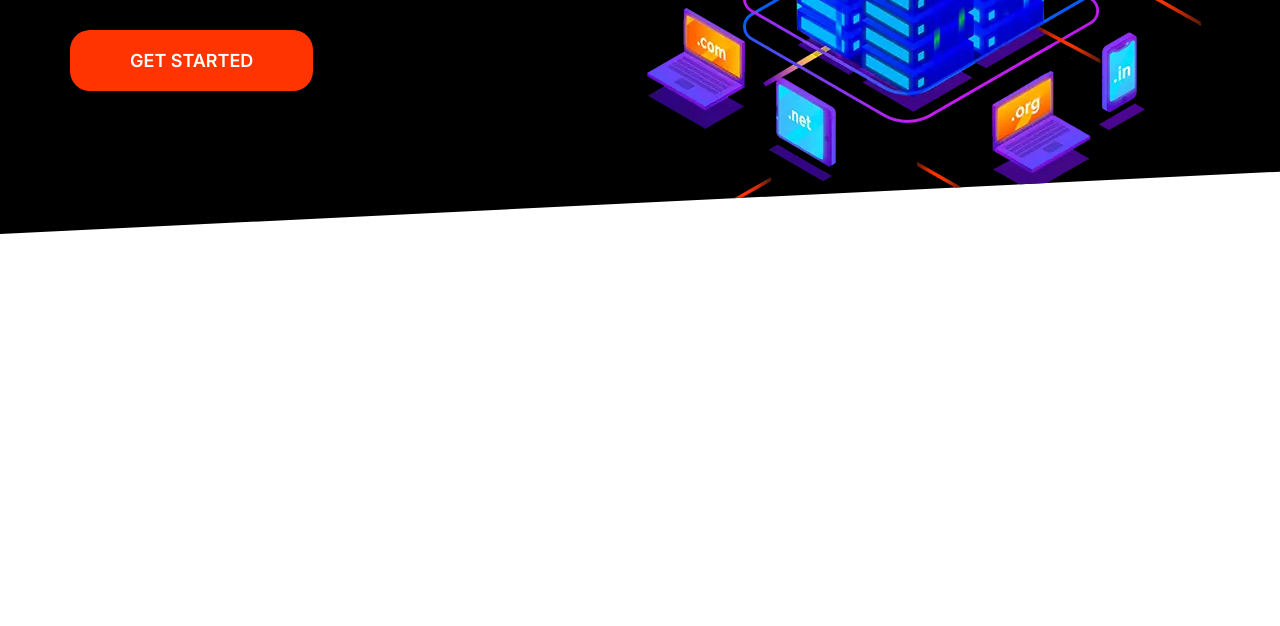
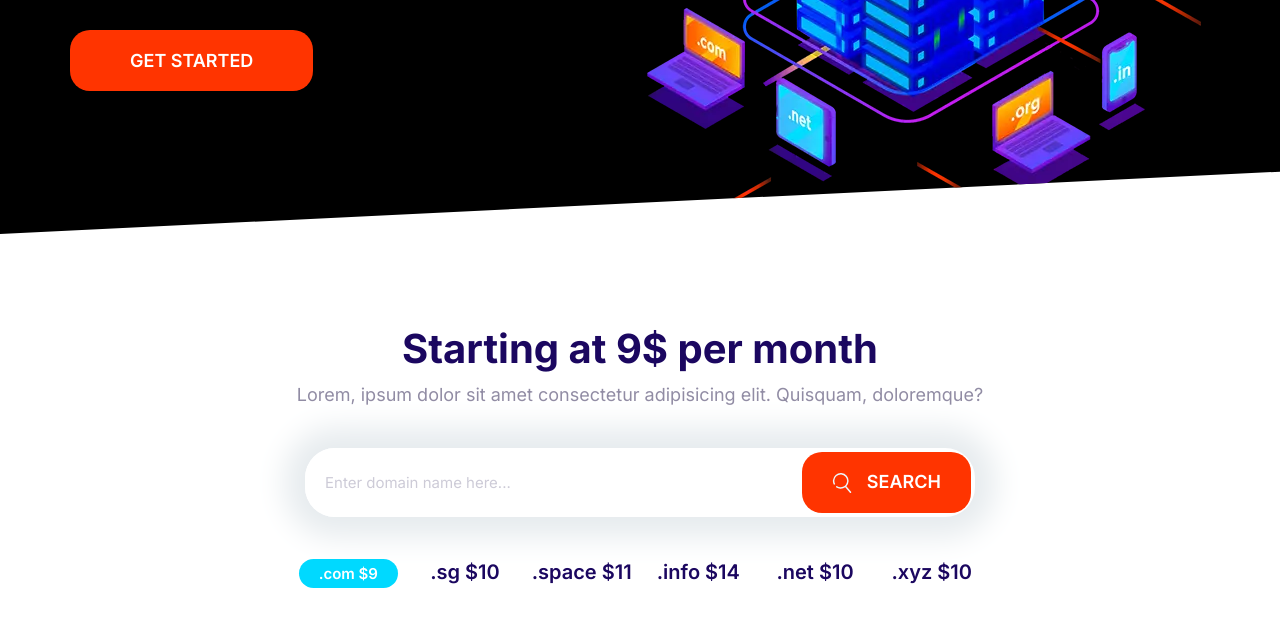
Before and after one commit to serpoiu/serpisor, a plain HTML site: page Moshify/index.html in a window 1280 px wide. Shown: the part 450-1076 px from the top of the page. Before the commit the page ends 800 px from the top, so only its background shows below. Drawn offline with Linux system fonts and the light colour scheme.

Commit message:
Defining Prices Block

```diff
--- a/Moshify/css/styles.css
+++ b/Moshify/css/styles.css
@@ -203,10 +203,18 @@ a {
   font-size: 1.8rem;
   font-weight: 600;
   margin: 1rem 0;
+  outline: 0;
   padding: 2rem 3rem;
   text-align: center;
   text-transform: uppercase;
   white-space: nowrap;
+}
+
+.btn .icon {
+  width: 2rem;
+  height: 2rem;
+  margin-right: 1rem;
+  vertical-align: middle;
 }
 
 .btn--primary {
@@ -284,7 +292,7 @@ a {
 .input-group .input {
   border: 0;
   flex-grow: 1;
-  padding: 1.5rem 1rem;
+  padding: 1.5rem 2rem;
 }
 
 .input-group .btn {
@@ -698,3 +706,28 @@ card__body {
     align-self: center;
   }
 }
+
+/* Domain Block */
+.block-domain .input-group {
+  box-shadow: 0 0 30px 20px #e6ebee;
+  border: 0;
+  margin: 4rem auto;
+  max-width: 670px;
+}
+
+.block-domain__prices {
+  display: grid;
+  grid-template-columns: repeat(3, 1fr);
+  grid-template-rows: repeat(2, 6rem);
+  font-size: 2rem;
+  font-weight: 600;
+  justify-items: center;
+  max-width: 700px;
+  margin: 0 auto;
+}
+
+@media screen and (min-width: 768px) {
+  .block-domain__prices {
+    grid-template-columns: repeat(auto-fit, minmax(10rem, 1fr));
+  }
+}
--- a/Moshify/index.html
+++ b/Moshify/index.html
@@ -49,6 +49,36 @@
         </div>
       </div>
     </section>
+    <section class="block container block-domain">
+      <header class="block__header">
+        <h2>Starting at 9$ per month</h2>
+        <p>
+          Lorem, ipsum dolor sit amet consectetur adipisicing elit. Quisquam,
+          doloremque?
+        </p>
+      </header>
+      <div class="input-group">
+        <input
+          type="text"
+          class="input"
+          placeholder="Enter domain name here..."
+        />
+        <button class="btn btn--accent">
+          <svg class="icon icon--white">
+            <use xlink:href="images/sprite.svg#search"></use>
+          </svg>
+          Search
+        </button>
+      </div>
+      <ul class="list block-domain__prices">
+        <li><span class="badge badge--secondary">.com $9</span></li>
+        <li>.sg $10</li>
+        <li>.space $11</li>
+        <li>.info $14</li>
+        <li>.net $10</li>
+        <li>.xyz $10</li>
+      </ul>
+    </section>
     <script src="js/main.js"></script>
   </body>
 </html>
```
Also changed, not shown: Moshify/components/pricesBlock.html (added, +8 -0 lines).
